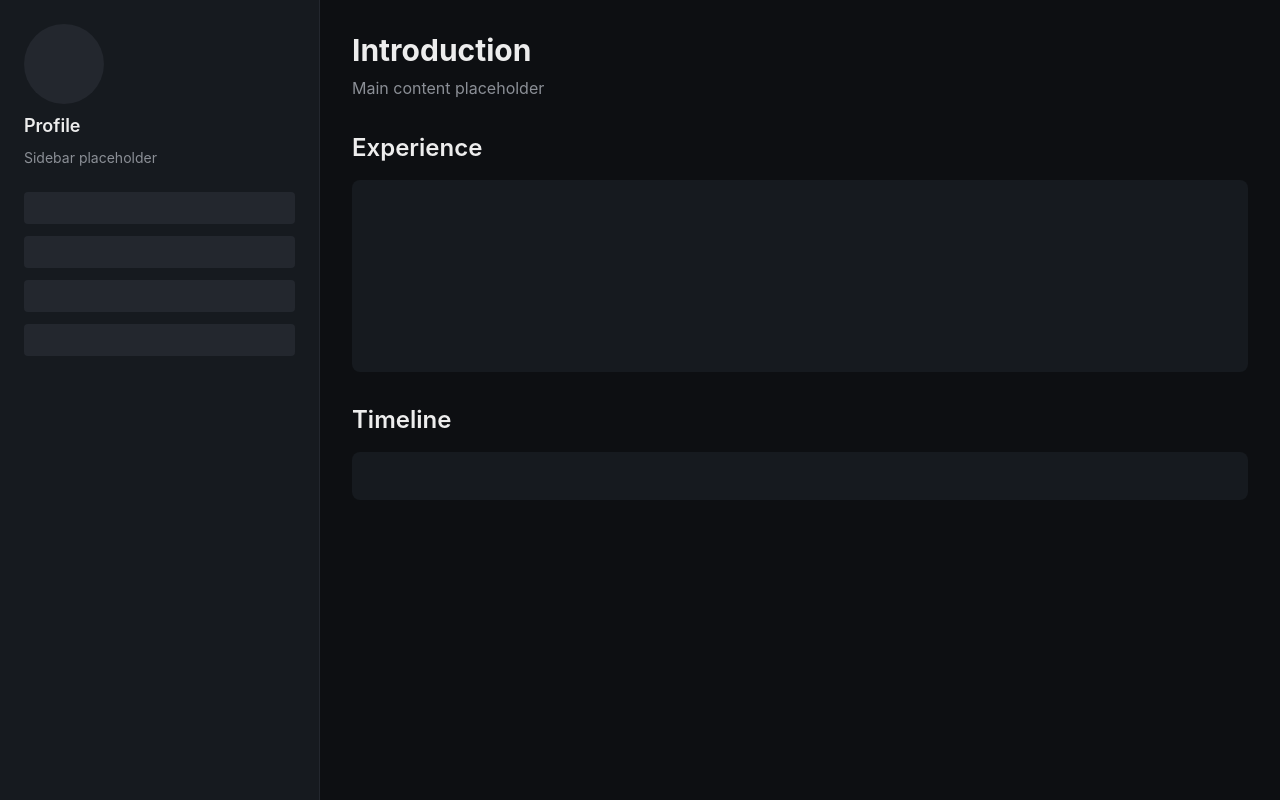
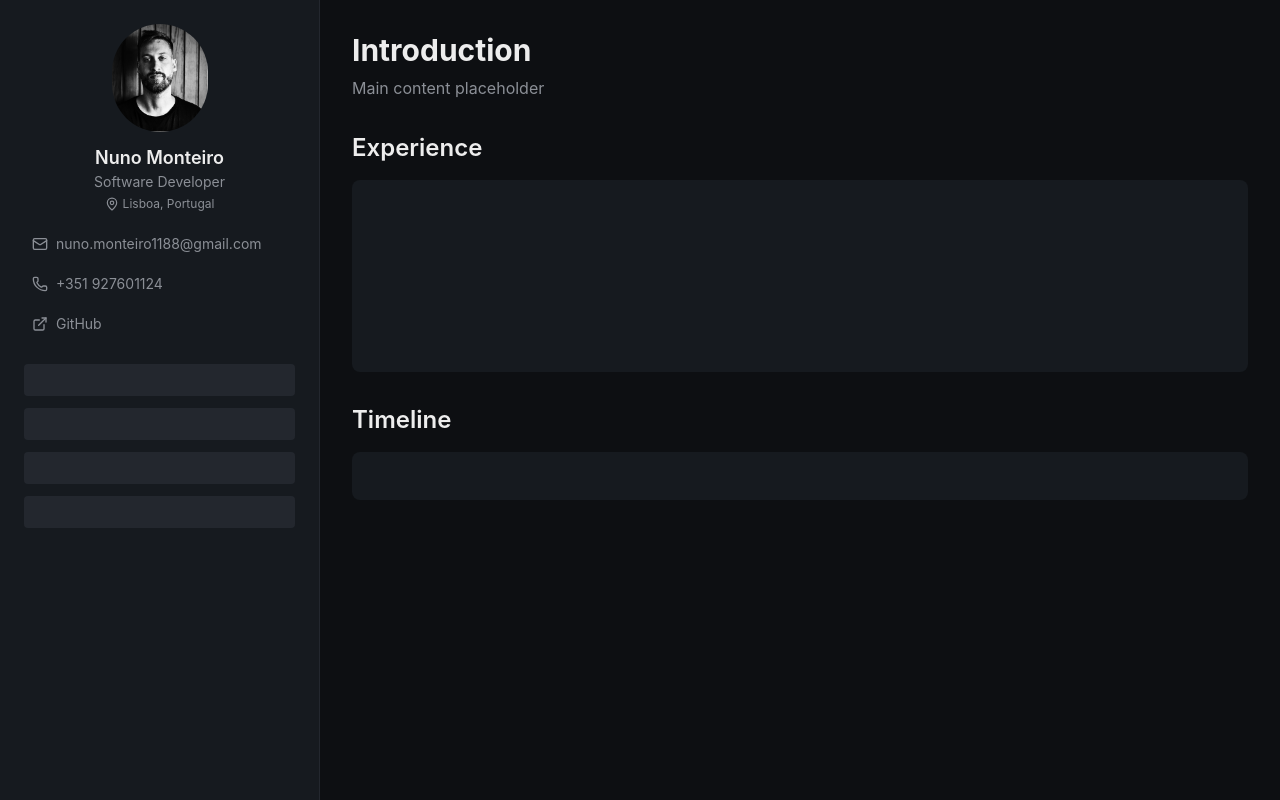
Before and after one commit to Nuno1123/numodev, a Next.js app: page / in a window 1280 px wide. Built offline with nearby package versions, Linux system fonts and the light colour scheme.

Commit message:
feat: add profile header component with photo, contact links   and CV data

```diff
--- a/src/app/page.tsx
+++ b/src/app/page.tsx
@@ -1,15 +1,13 @@
 import Sidebar from "@/components/layout/Sidebar";
 import MainContent from "@/components/layout/MainContent";
 import MobileNav from "@/components/layout/MobileNav";
+import ProfileHeader from "@/components/sidebar/ProfileHeader";
+import { cv } from "@/data";
 
 function SidebarContent() {
   return (
     <div className="space-y-6">
-      <div className="space-y-2">
-        <div className="h-20 w-20 rounded-full bg-border" />
-        <p className="text-lg font-semibold text-foreground">Profile</p>
-        <p className="text-sm text-muted">Sidebar placeholder</p>
-      </div>
+      <ProfileHeader profile={cv.profile} />
       <nav className="space-y-3">
         <div className="h-8 rounded bg-border" />
         <div className="h-8 rounded bg-border" />
--- /dev/null
+++ b/src/components/sidebar/ProfileHeader.tsx
@@ -0,0 +1,88 @@
+import Image from "next/image";
+import { Mail, Phone, MapPin, ExternalLink } from "lucide-react";
+import type { CVProfile } from "@/types/cv";
+
+interface ProfileHeaderProps {
+  profile: CVProfile;
+}
+
+export default function ProfileHeader({ profile }: ProfileHeaderProps) {
+  const { name, title, location, photo, links } = profile;
+
+  return (
+    <header className="space-y-4">
+      <div className="flex flex-col items-center text-center">
+        <Image
+          src={photo}
+          alt={name}
+          width={96}
+          height={96}
+          className="rounded-full"
+          priority
+        />
+        <h1 className="mt-3 text-lg font-semibold text-foreground">{name}</h1>
+        <p className="text-sm text-muted">{title}</p>
+        <p className="mt-1 flex items-center gap-1 text-xs text-muted">
+          <MapPin size={14} aria-hidden="true" />
+          {location}
+        </p>
+      </div>
+
+      <nav aria-label="Contact links" className="flex flex-col gap-2">
+        <a
+          href={`mailto:${links.email}`}
+          className="flex items-center gap-2 rounded-md px-2 py-1.5 text-sm text-muted transition-colors hover:bg-border hover:text-foreground focus:outline-none focus-visible:ring-2 focus-visible:ring-accent"
+        >
+          <Mail size={16} aria-hidden="true" />
+          {links.email}
+        </a>
+
+        {links.phone && (
+          <a
+            href={`tel:${links.phone}`}
+            className="flex items-center gap-2 rounded-md px-2 py-1.5 text-sm text-muted transition-colors hover:bg-border hover:text-foreground focus:outline-none focus-visible:ring-2 focus-visible:ring-accent"
+          >
+            <Phone size={16} aria-hidden="true" />
+            {links.phone}
+          </a>
+        )}
+
+        {links.github && (
+          <a
+            href={links.github}
+            target="_blank"
+            rel="noopener noreferrer"
+            className="flex items-center gap-2 rounded-md px-2 py-1.5 text-sm text-muted transition-colors hover:bg-border hover:text-foreground focus:outline-none focus-visible:ring-2 focus-visible:ring-accent"
+          >
+            <ExternalLink size={16} aria-hidden="true" />
+            GitHub
+          </a>
+        )}
+
+        {links.linkedin && (
+          <a
+            href={links.linkedin}
+            target="_blank"
+            rel="noopener noreferrer"
+            className="flex items-center gap-2 rounded-md px-2 py-1.5 text-sm text-muted transition-colors hover:bg-border hover:text-foreground focus:outline-none focus-visible:ring-2 focus-visible:ring-accent"
+          >
+            <ExternalLink size={16} aria-hidden="true" />
+            LinkedIn
+          </a>
+        )}
+
+        {links.website && (
+          <a
+            href={links.website}
+            target="_blank"
+            rel="noopener noreferrer"
+            className="flex items-center gap-2 rounded-md px-2 py-1.5 text-sm text-muted transition-colors hover:bg-border hover:text-foreground focus:outline-none focus-visible:ring-2 focus-visible:ring-accent"
+          >
+            <ExternalLink size={16} aria-hidden="true" />
+            Website
+          </a>
+        )}
+      </nav>
+    </header>
+  );
+}
```
Also changed, not shown: .kiro/specs/portfolio-v1/tasks.md.
